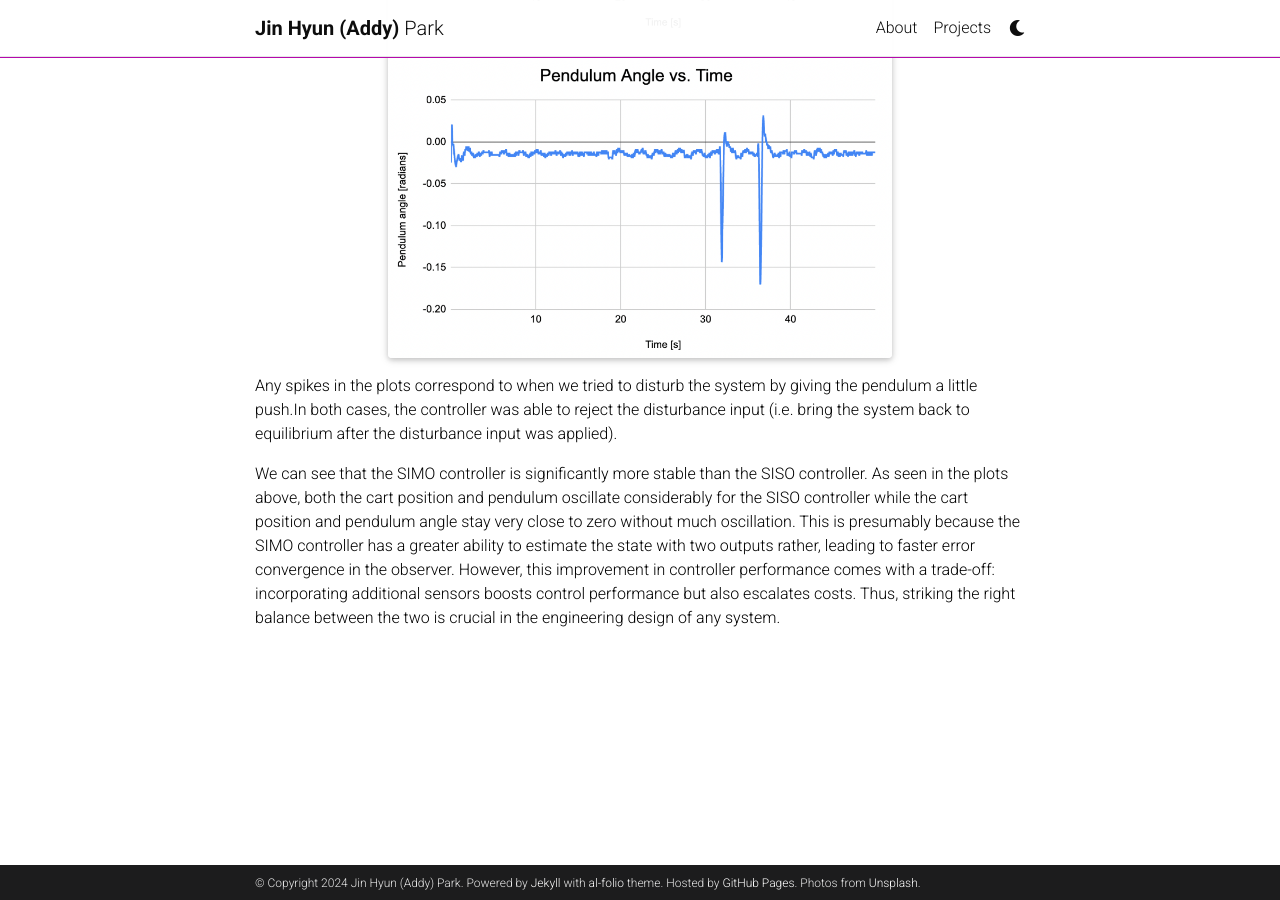
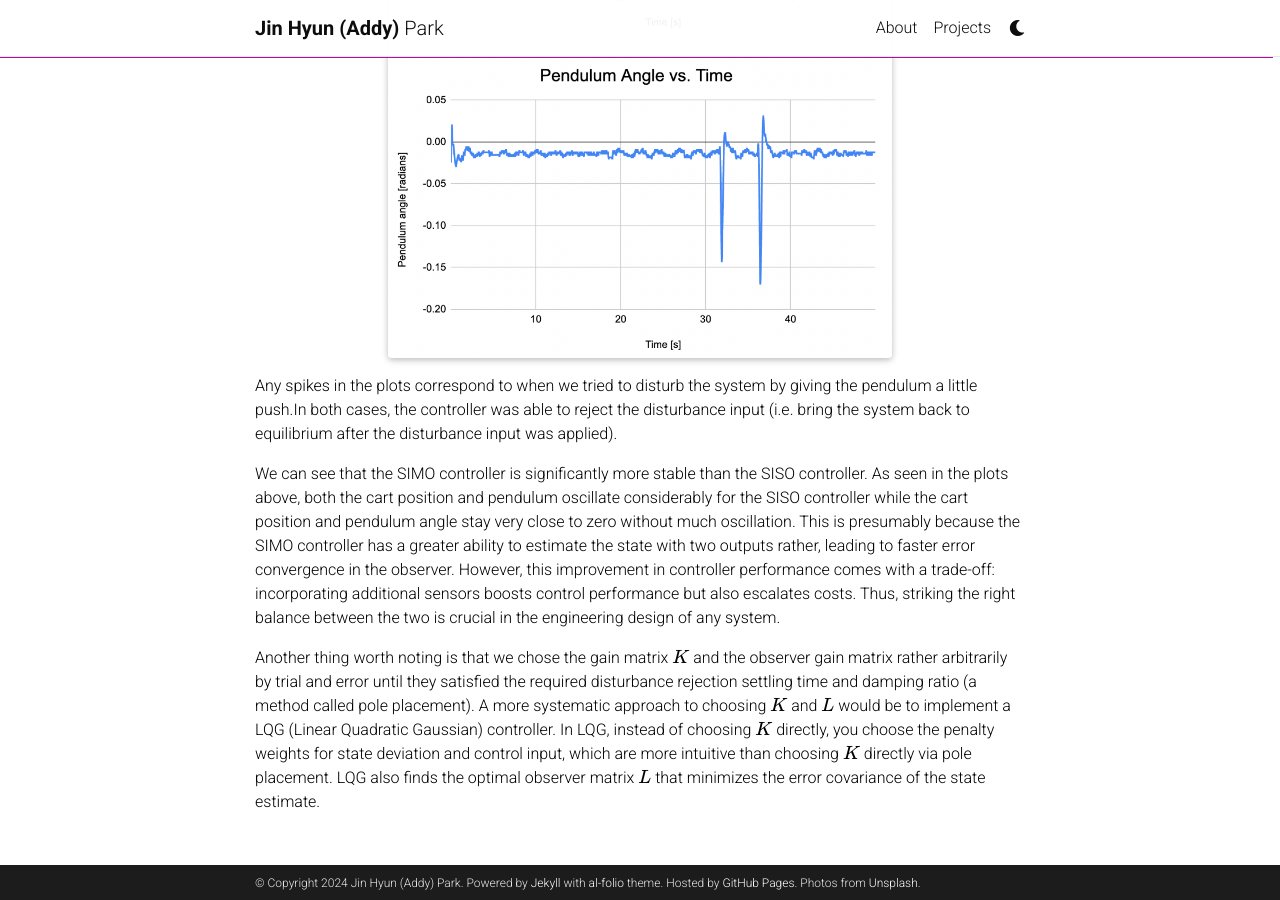
Before and after one commit to jinhyunpark2459/jinhyunpark2459.github.io, a Jekyll site: the page built from _projects/inverted_pendulum_2.md, in a window 1280 px wide and 900 px high, scrolled down 6247 px. Built offline with Jekyll 4.4.1, drawn with Linux system fonts in a browser that asks for light colours; full-size pictures stand in for the smaller copies a plugin makes; comment, search, counter and statistics services are not loaded; a style sheet for code colours, icons or effects is not loaded.

Commit message:
Update inverted_pendulum_2.md

```diff
--- a/_projects/inverted_pendulum_2.md
+++ b/_projects/inverted_pendulum_2.md
@@ -249,3 +249,5 @@
 Any spikes in the plots correspond to when we tried to disturb the system by giving the pendulum a little push.In both cases, the controller was able to reject the disturbance input (i.e. bring the system back to equilibrium after the disturbance input was applied).
 
 We can see that the SIMO controller is significantly more stable than the SISO controller. As seen in the plots above, both the cart position and pendulum oscillate considerably for the SISO controller while the cart position and pendulum angle stay very close to zero without much oscillation. This is presumably because the SIMO controller has a greater ability to estimate the state with two outputs rather, leading to faster error convergence in the observer. However, this improvement in controller performance comes with a trade-off: incorporating additional sensors  boosts control performance but also escalates costs. Thus, striking the right balance between the two is crucial in the engineering design of any system.
+
+Another thing worth noting is that we chose the gain matrix $$K$$ and the observer gain matrix rather arbitrarily by trial and error until they satisfied the required disturbance rejection settling time and damping ratio (a method called pole placement). A more systematic approach to choosing $$K$$ and $$L$$ would be to implement a LQG (Linear Quadratic Gaussian) controller. In LQG, instead of choosing $$K$$ directly, you choose the penalty weights for state deviation and control input, which are more intuitive than choosing $$K$$ directly via pole placement. LQG also finds the optimal observer matrix $$L$$ that minimizes the error covariance of the state estimate.
```
